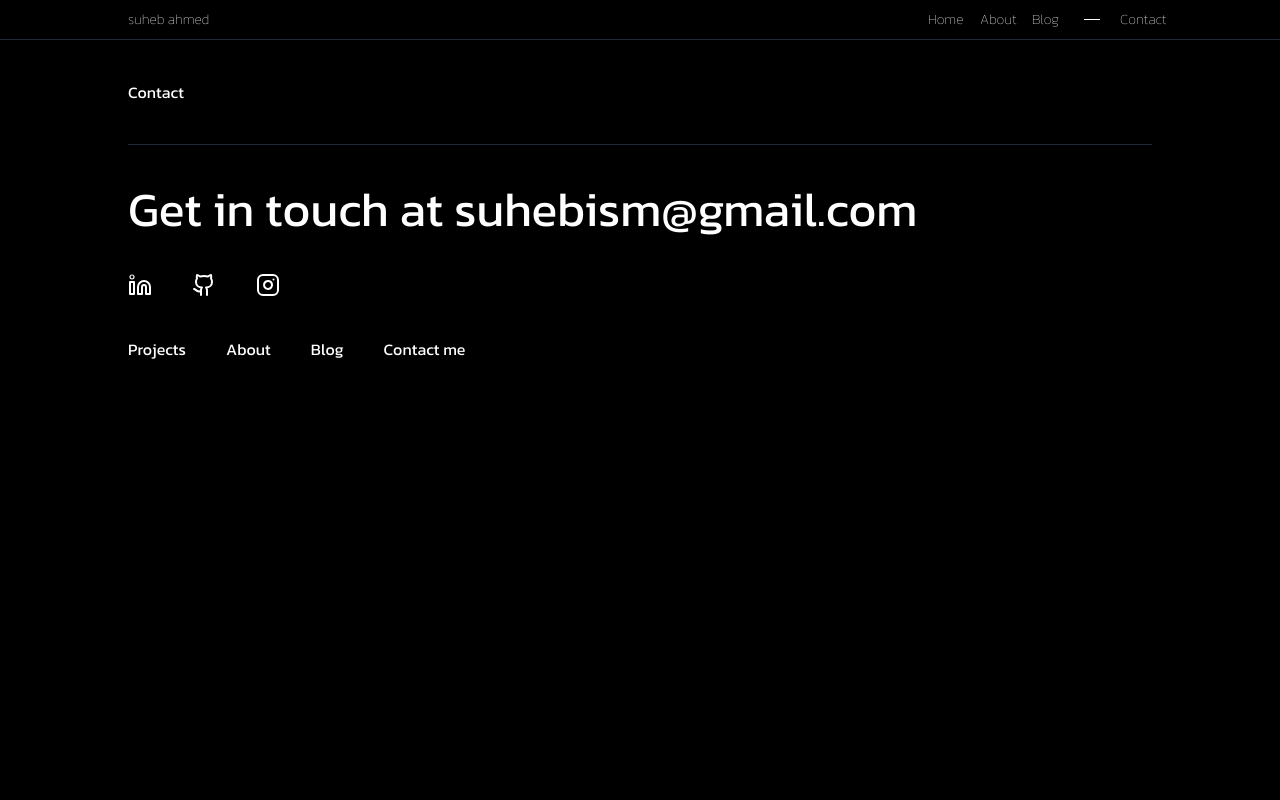
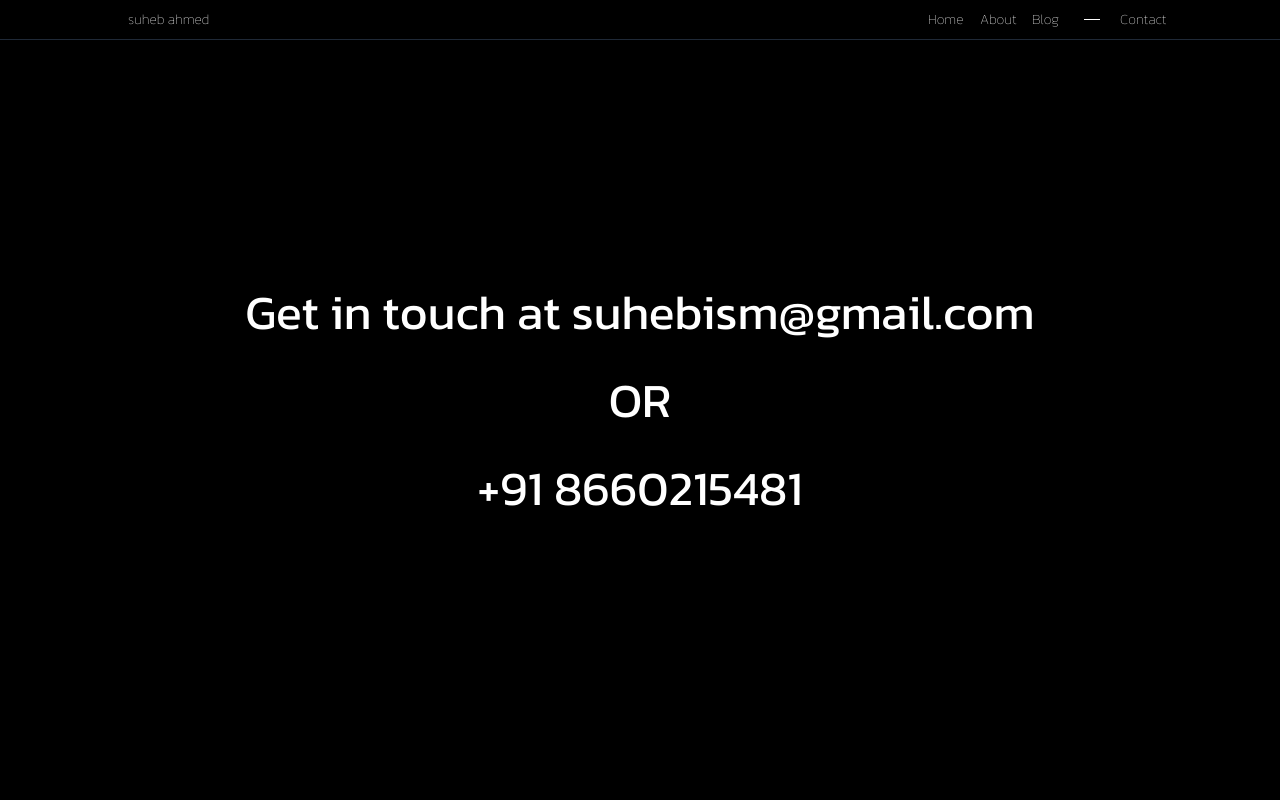
Before and after one commit to suhebism/portfolio, a Next.js app: page /contact in a window 1280 px wide. Shown: the top 800 px of the page. Built offline with nearby package versions, Linux system fonts and the light colour scheme.

Commit message:
contact page

```diff
--- a/app/contact/page.jsx
+++ b/app/contact/page.jsx
@@ -1,11 +1,96 @@
-import React from 'react'
+'use client'
+import React,{useState} from 'react'
 
 const page = () => {
+  const [formData, setFormData] = useState({
+    name: '',
+    email: '',
+    message: '',
+  });
+
+  const handleChange = (e) => {
+    setFormData({ ...formData, [e.target.name]: e.target.value });
+  };
+
+  const handleSubmit = (e) => {
+    e.preventDefault();
+    // Add form submission logic here, like sending data to an API or email service
+    console.log('Form Data:', formData);
+  };
   return (
-    <div className='pt-20 px-6 md:px-16 lg:px-32 2xl:px-80'>
-      Contact
+    <div className="min-h-screen  flex flex-col gap-3 md:gap-10 items-center justify-center py-12 px-4 sm:px-6 lg:px-8">
+      <h1 className='text-xl md:text-2xl lg:text-5xl 2xl:text-7xl text-center'>Get in touch at suhebism@gmail.com</h1>
+      <div className='text-xl md:text-2xl lg:text-5xl 2xl:text-7xl'>OR</div>
+      <h1 className='text-xl md:text-2xl lg:text-5xl 2xl:text-7xl'>+91 8660215481</h1>
+      {/* <div className="max-w-md w-full space-y-8">
+        <div>
+
+          <h2 className="text-center text-3xl font-extrabold ">Contact</h2>
+          <p className="mt-2 text-center text-sm text-gray-600">
+            We'd love to hear from you! Fill out the form below.
+          </p>
+        </div>
+        <form className="mt-8 space-y-6 " onSubmit={handleSubmit}>
+          <div className=" flex flex-col gap-5 shadow-sm -space-y-px">
+            <div>
+              <label htmlFor="name" className="sr-only">
+                Name
+              </label>
+              <input
+                id="name"
+                name="name"
+                type="text"
+                required
+                value={formData.name}
+                onChange={handleChange}
+                className="appearance-none rounded-none relative block w-full px-3 py-2 border-b border-gray-800 placeholder-gray-500 text-gray-900 bg-black focus:outline-none focus:ring-indigo-500 focus:border-indigo-500 focus:z-10 sm:text-sm"
+                placeholder="Your Name"
+              />
+            </div>
+            <div>
+              <label htmlFor="email" className="sr-only">
+                Email address
+              </label>
+              <input
+                id="email"
+                name="email"
+                type="email"
+                required
+                value={formData.email}
+                onChange={handleChange}
+                className="appearance-none rounded-none relative block w-full px-3 py-2 border-b  border-gray-800 placeholder-gray-500 text-gray-900  bg-black focus:outline-none focus:ring-indigo-500 focus:border-indigo-500 focus:z-10 sm:text-sm"
+                placeholder="Email Address"
+              />
+            </div>
+            <div>
+              <label htmlFor="message" className="sr-only">
+                Message
+              </label>
+              <textarea
+                id="message"
+                name="message"
+                required
+                value={formData.message}
+                onChange={handleChange}
+                className="appearance-none rounded-none relative block w-full px-3 py-2 border-b  border-gray-800 placeholder-gray-500 text-gray-900  bg-black focus:outline-none focus:ring-indigo-500 focus:border-indigo-500 focus:z-10 sm:text-sm"
+                placeholder="Your Message"
+                rows="4"
+              />
+            </div>
+          </div>
+
+          <div>
+            <button
+              type="submit"
+              className="group relative w-full flex justify-center py-2 px-4 border border-transparent text-sm font-medium text-white bg-indigo-600 hover:bg-indigo-700 focus:outline-none focus:ring-2 focus:ring-offset-2 focus:ring-indigo-500"
+            >
+              Send Message
+            </button>
+          </div>
+        </form>
+      </div> */}
     </div>
-  )
+  );
 }
 
 export default page
```
